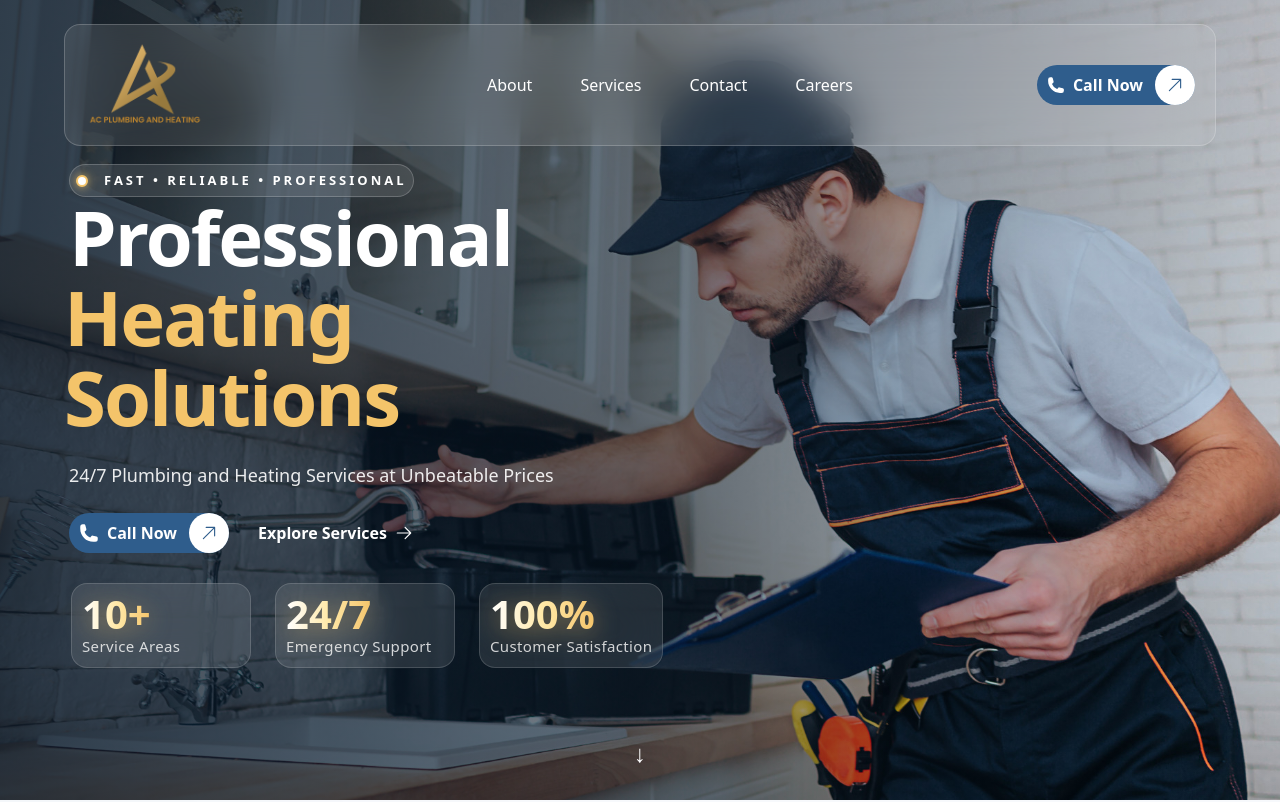
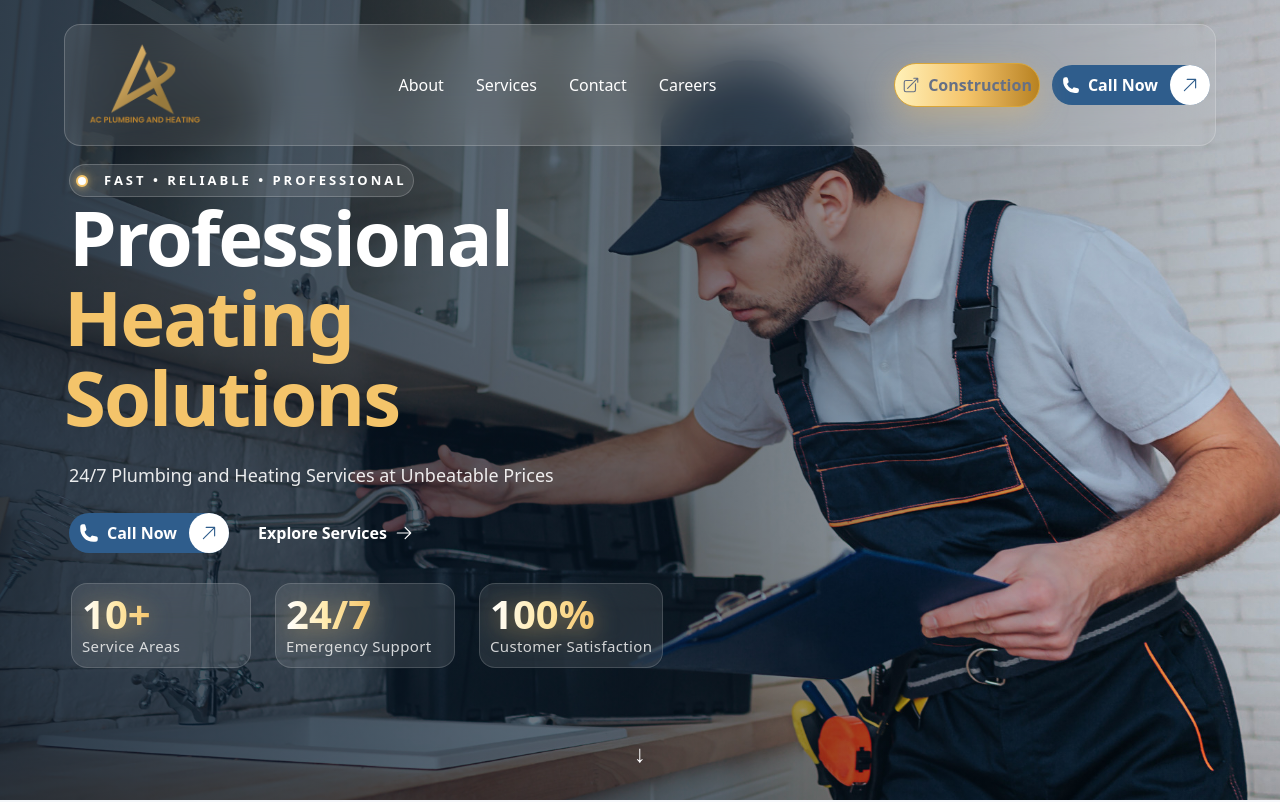
Before and after one commit to SanchitaGTMCanada/ac-plumbing, a Next.js app: page / in a window 1280 px wide. Shown: the top 802 px of the page. Built offline with nearby package versions, Linux system fonts and the light colour scheme.

Commit message:
aurora construction btn added

```diff
--- a/src/components/layout/Header/Header.jsx
+++ b/src/components/layout/Header/Header.jsx
@@ -11,8 +11,9 @@ import Button from "@/components/ui/Button/Button";
 import navigation from "@/data/navigation";
 import MobileMenu from "./MobileMenu";
 import CareerModal from "@/components/career/CareerModal";
+import { HiPhone, HiArrowTopRightOnSquare } from "react-icons/hi2";
 
-import { HiPhone } from "react-icons/hi2";
+
 
 export default function Header() {
   const [sticky, setSticky] = useState(false);
@@ -55,7 +56,7 @@ export default function Header() {
           <div
             className={`
               flex items-center justify-between
-              lg:grid lg:grid-cols-[280px_1fr_220px]
+             lg:grid lg:grid-cols-[165px_minmax(0,1fr)_330px]
               min-h-[100px]
               px-4 lg:px-8
               rounded-2xl
@@ -71,11 +72,11 @@ export default function Header() {
           >
             {/* Logo */}
             <div
-  className="flex h-full items-center flex-shrink-0"
-  style={{
-    maxWidth: "260px",
-  }}
->
+              className="flex h-full items-center flex-shrink-0"
+              style={{
+                maxWidth: "160px",
+              }}
+            >
               <Link
                 href="#home"
                 onClick={(e) => handleNavigation(e, "#home")}
@@ -101,7 +102,7 @@ export default function Header() {
             </div>
 
         {/* Navigation */}
-<nav className="hidden lg:flex items-center justify-center gap-12">
+<nav className="hidden lg:flex items-center justify-center gap-8">
   {navigation
     .filter((item) => item.title !== "Home")
     .map((item) => {
@@ -165,14 +166,79 @@ export default function Header() {
     })}
 </nav>
             {/* Right Side */}
-            <div className="flex items-center justify-end flex-shrink-0 gap-4">
-              <div className="hidden lg:block">
-  <Button href="tel:+18674471500">
-    <span className="flex items-center justify-center gap-2">
+            <div className="flex items-center justify-end gap-3 min-w-[350px]" >
+           <div className="hidden lg:flex items-center gap-3" style={{ marginRight: "5px" }}>
+
+  {/* External Website */}
+<a
+  href="https://auroraconstruction.ca/"
+  target="_blank"
+  rel="noopener noreferrer"
+  className="
+    group
+    relative
+    flex
+    h-[44px]
+    items-center
+    justify-center
+    gap-2
+    overflow-hidden
+    rounded-full
+    border
+    border-[#D9A63A]
+    bg-gradient-to-r
+    from-[#FFF1B8]
+    via-[#F4C46A]
+    to-[#B8821F]
+    px-5
+    font-semibold
+    text-[#123B67]
+    shadow-[0_10px_30px_rgba(244,196,106,.35)]
+    transition-all
+    duration-300
+    hover:-translate-y-1
+    hover:shadow-[0_18px_40px_rgba(244,196,106,.45)]
+  "
+  style={{ padding: "5px 7px" }}
+>
+  {/* Silver Glaze */}
+  <span
+    className="
+      absolute
+      top-0
+      -left-[120%]
+      h-full
+      w-[40%]
+      -skew-x-12
+      bg-gradient-to-r
+      from-transparent
+      via-white/80
+      to-transparent
+      transition-all
+      duration-700
+      ease-out
+      group-hover:left-[130%]
+    "
+  />
+
+  <HiArrowTopRightOnSquare
+    size={18}
+    className="relative z-10"
+  />
+
+  <span className="relative z-10 whitespace-nowrap">
+    Construction
+  </span>
+</a>
+  {/* Call */}
+
+  <Button href="tel:+18674471500"  >
+    <span className="flex items-center gap-2">
       <HiPhone size={18} />
       <span>Call Now</span>
     </span>
   </Button>
+
 </div>
               <button
                 onClick={() => setOpen(!open)}
```
